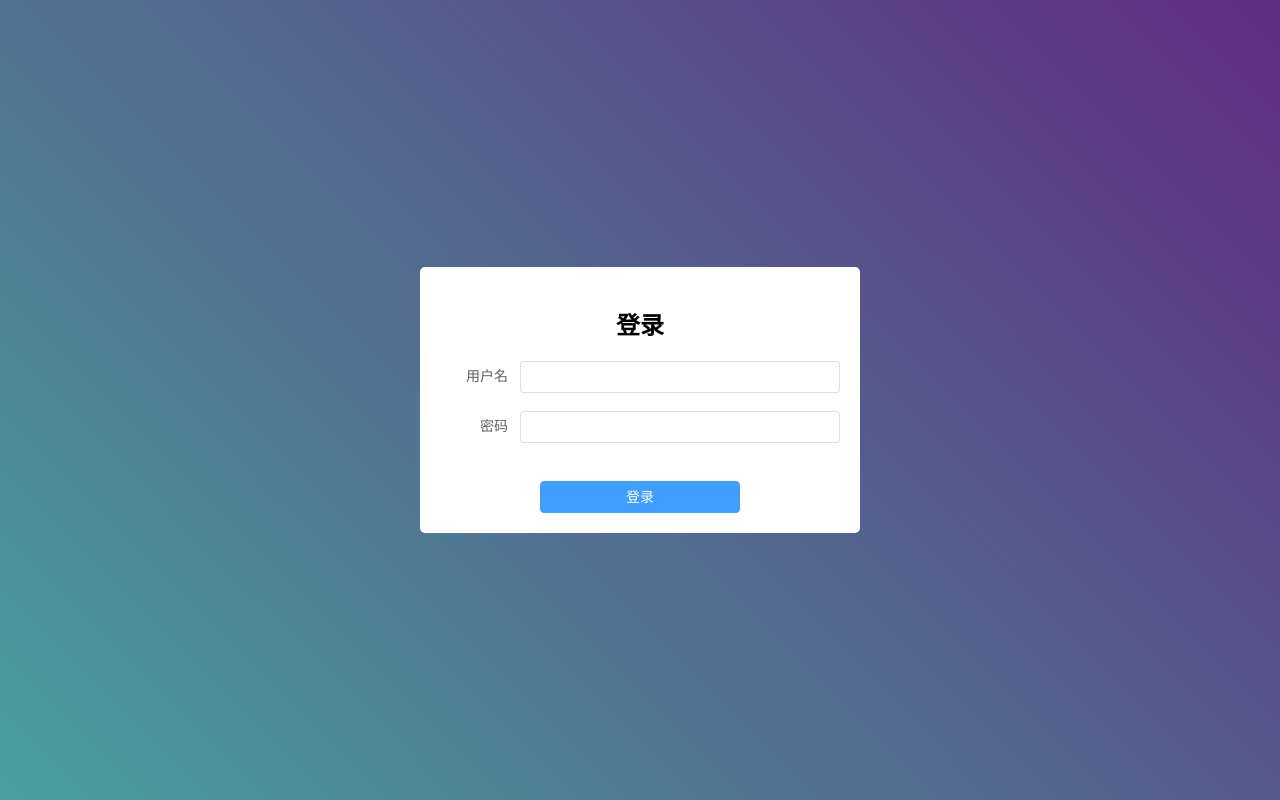
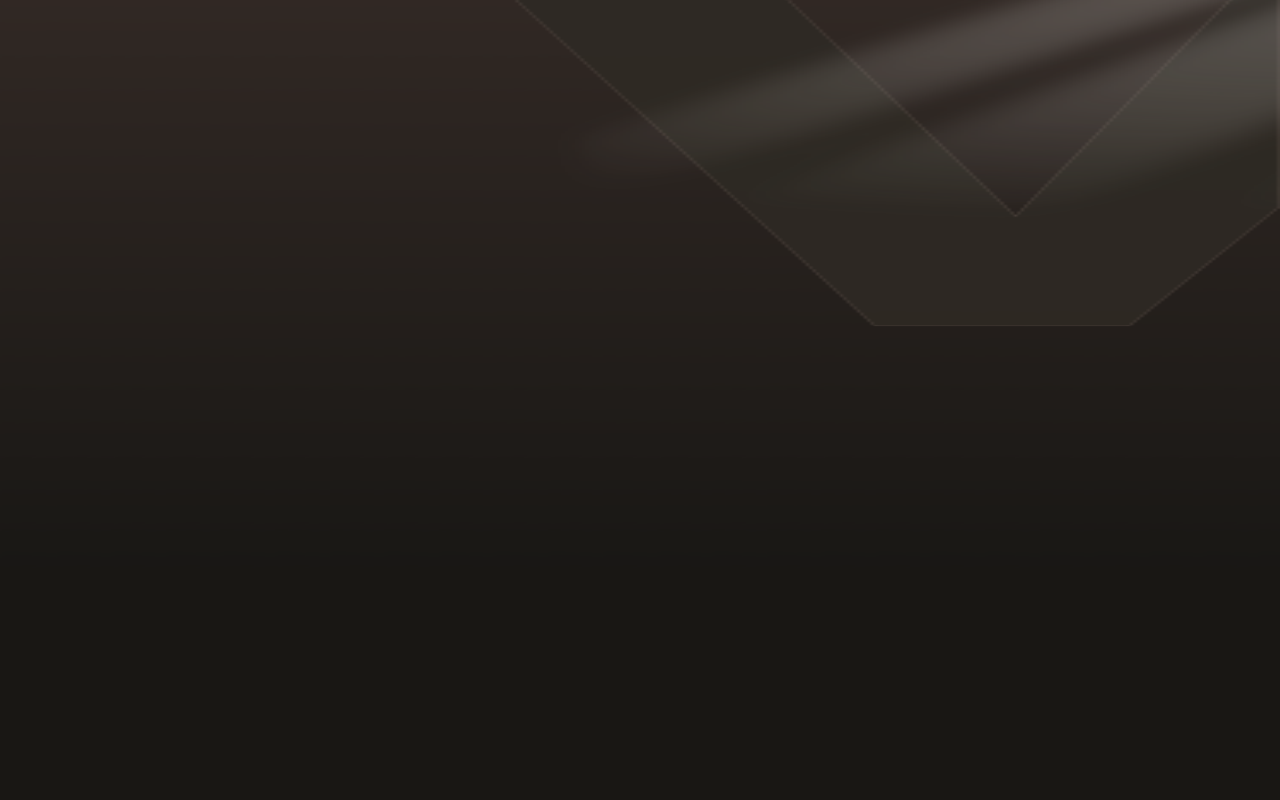
Before and after one commit to ClockCake/vue3-ts, a Vue app: page / in a window 1280 px wide. Built offline with nearby package versions, Linux system fonts and the light colour scheme.

Commit message:
refactor: all build

```diff
--- a/src/App.vue
+++ b/src/App.vue
@@ -1,19 +1,16 @@
 <template>
   <div id="app">
     <router-view></router-view>
-
-    <!-- <login-in class="login"></login-in> -->
   </div>
 </template>
 
 
 <script>
-import Login from './components/login.vue';
-
+import MemberLevel from './components/memberlevel.vue';
 export default {
   name: 'App',
   components: {
-    LoginIn: Login
+    MemberLevel: MemberLevel,
   },
 };
 </script>
@@ -25,7 +22,7 @@ html, body {
 }
 #app {
   /* 渐变色背景 */
-  background: linear-gradient(45deg, #49a09d, #5f2c82);
+  background: white;
   /* 全屏 */
   height: 100vh;
   width: 100vw;
--- a/src/components/login.vue
+++ b/src/components/login.vue
@@ -29,14 +29,7 @@ export default {
     };
   },
   methods: {
-    async login() {
-      try {
-        // 获取用户信息
-        const userInfo = await getUserInfo();
-        console.log('用户信息', userInfo);
-      } catch (error) {
-        console.error('登录失败', error);
-      }
+    login() {
     },
   },
 };
--- /dev/null
+++ b/src/components/memberlevel.vue
@@ -0,0 +1,27 @@
+<template>
+    <img class="bgview" src="../assets/membershipbg.png" alt="">
+
+</template>
+
+
+<script>
+export default {
+    name: 'MemberLevel',
+};
+</script>
+
+
+<style>
+body {
+    margin: 0;
+    padding: 0;
+    background-color: black;
+}
+.bgview {
+    width: 100%;
+    height: 100%;
+    /* position: absolute; */
+
+}
+
+</style>
--- a/src/router.js
+++ b/src/router.js
@@ -1,19 +1,12 @@
 import { createRouter, createWebHistory } from 'vue-router'
-import Home from './components/home.vue'
-import Login from './components/login.vue' // 确保路径正确
+import MemberLevel from './components/memberlevel.vue'
 
 const routes = [
   {
     path: '/',
-    name: 'Login',
-    component: Login
+    name: 'MemberLevel',
+    component: MemberLevel
   },
-  {
-    path: '/home',
-    name: 'Home',
-    component: Home
-  },
-  // 你可以在这里添加更多的路由
 ]
 
 const router = createRouter({
```
Also changed, not shown: src/assets/membershipbg.png (added).
